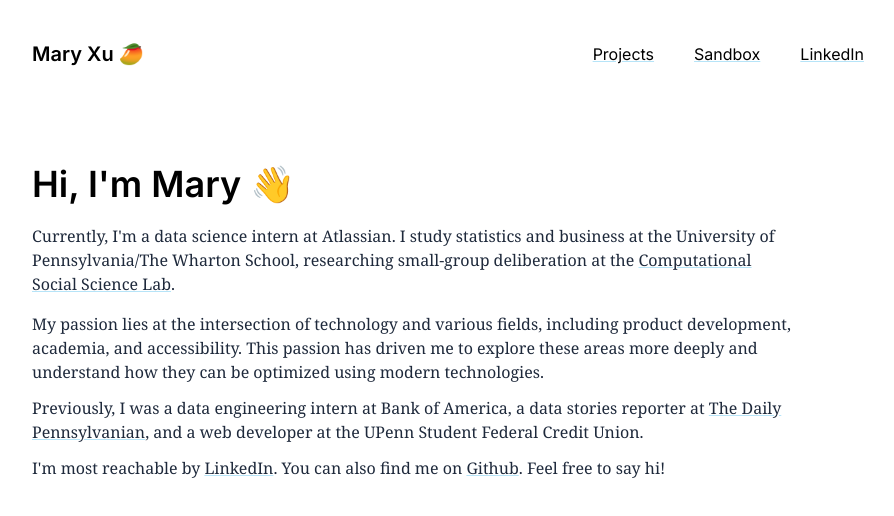
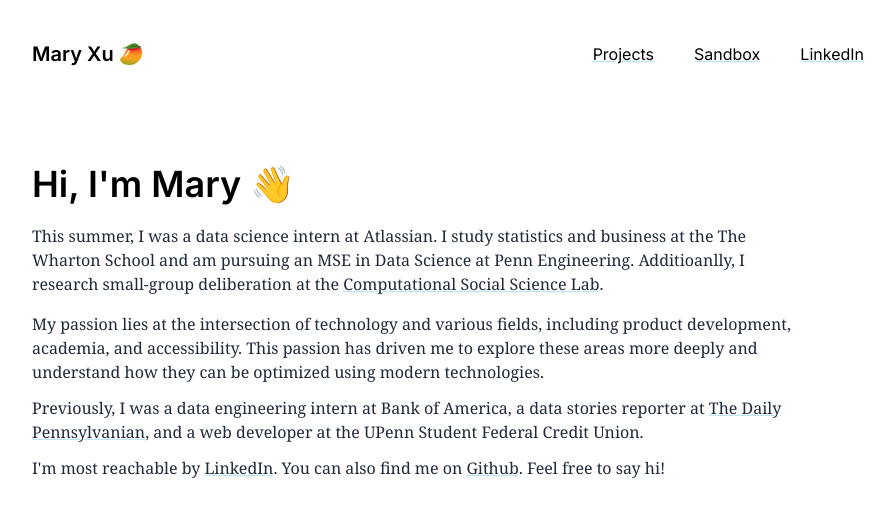
Before and after one commit to mxumary/mxumary.github.io, a Next.js app: page / in a window 1280 px wide. Shown: the top 516 px of the page, without its empty margins (128-1022 px from the left). Built offline with nearby package versions, Linux system fonts and the light colour scheme.

Commit message:
updated project descriptions

```diff
--- a/app/page.js
+++ b/app/page.js
@@ -17,8 +17,8 @@ export default function Home() {
             <div className="px-20">
               <h2 className = 'text-4xl py-2 font-semibold'>Hi, I&apos;m Mary 👋</h2>
               <p className = 'font-serif text-md py-2 mt-1 text-slate-800 max-w-3xl'>
-                Currently, I&apos;m a data science intern at Atlassian. I study statistics
-                and business at the University of Pennsylvania/The Wharton School, researching small-group
+                This summer, I was a data science intern at Atlassian. I study statistics
+                and business at the The Wharton School and am pursuing an MSE in Data Science at Penn Engineering. Additioanlly, I research small-group
                 deliberation at the <Link className="underline decoration-sky-500/30" href="https://css.seas.upenn.edu/">Computational Social Science Lab</Link>.
               </p>
               <p className = 'font-serif text-md py-1 mt-1 text-slate-800 max-w-3xl'>
```
